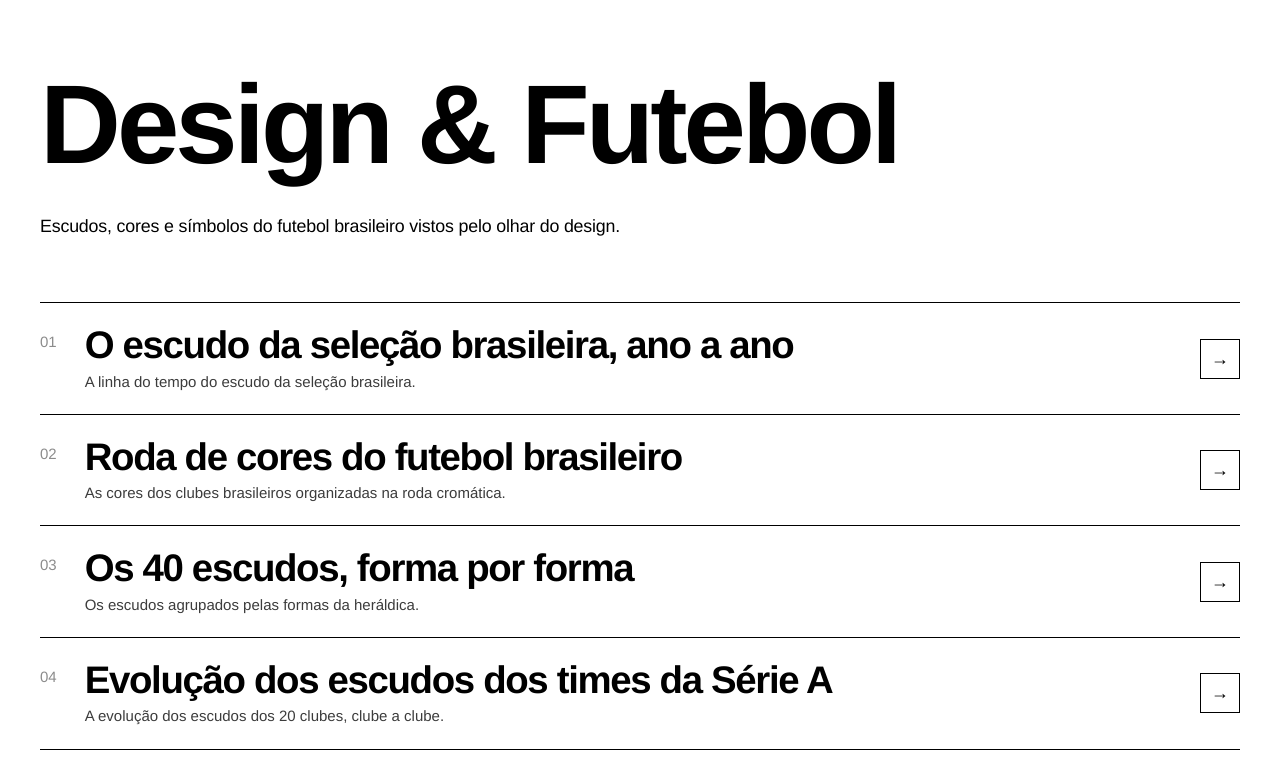
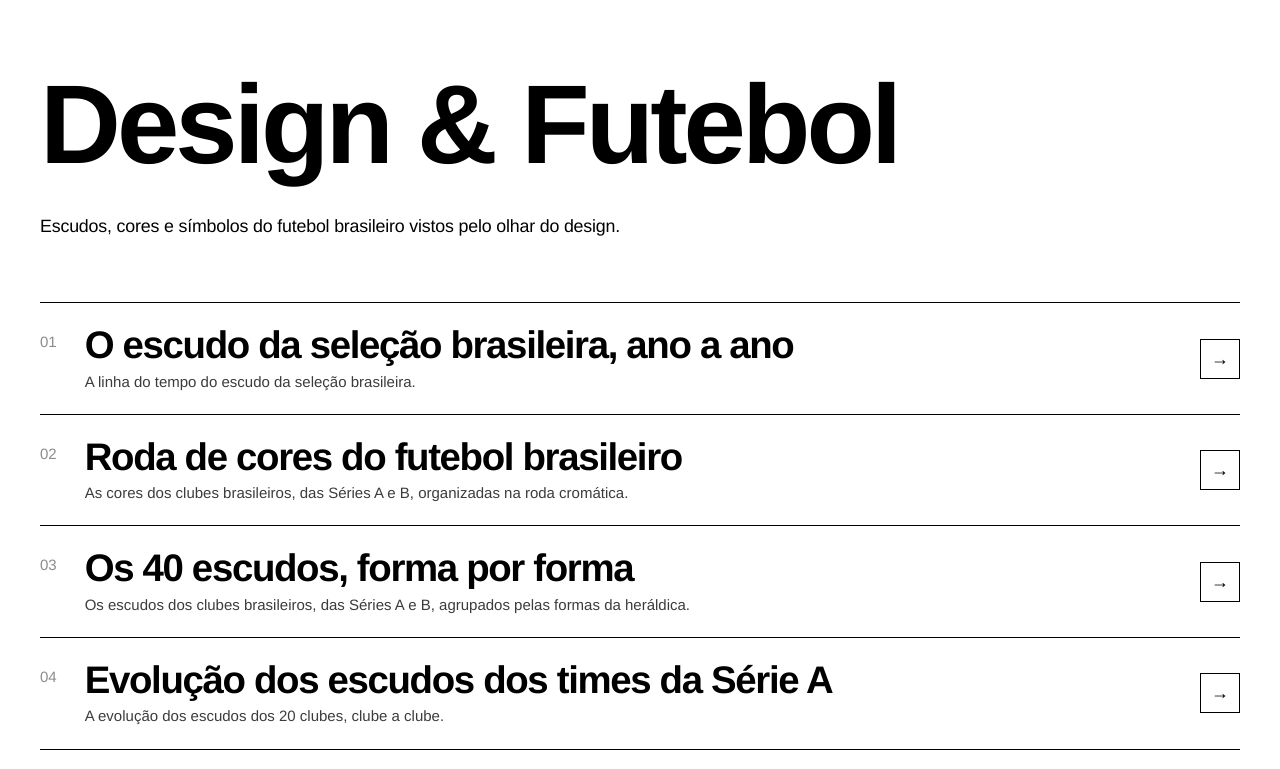
Before and after one commit to hrafael2023/design-futebol, a plain HTML site: page index.html in a window 1280 px wide. Shown: the top 769 px of the page. Drawn offline with Linux system fonts and the light colour scheme.

Commit message:
Inclui as Séries A e B nos subtítulos da roda de cores e dos escudos por forma.
Co-Authored-By: Claude Opus 5.5 <noreply@anthropic.com>

```diff
--- a/index.html
+++ b/index.html
@@ -104,8 +104,8 @@ nav{margin-bottom:64px}
  <nav aria-label="Páginas do projeto">
   <ol>
    <li><a class="card" target="_blank" rel="noopener" href="timeline-escudo-selecao-completo.html"><span class="n">01</span><span class="t"><h2>O escudo da seleção brasileira, ano a ano</h2><p>A linha do tempo do escudo da seleção brasileira.</p></span><span class="go" aria-hidden="true">→</span></a></li>
-   <li><a class="card" target="_blank" rel="noopener" href="roda-de-cores-clubes-completo.html"><span class="n">02</span><span class="t"><h2>Roda de cores do futebol brasileiro</h2><p>As cores dos clubes brasileiros organizadas na roda cromática.</p></span><span class="go" aria-hidden="true">→</span></a></li>
-   <li><a class="card" target="_blank" rel="noopener" href="escudos-por-tipo-heraldico-completo.html"><span class="n">03</span><span class="t"><h2>Os 40 escudos, forma por forma</h2><p>Os escudos agrupados pelas formas da heráldica.</p></span><span class="go" aria-hidden="true">→</span></a></li>
+   <li><a class="card" target="_blank" rel="noopener" href="roda-de-cores-clubes-completo.html"><span class="n">02</span><span class="t"><h2>Roda de cores do futebol brasileiro</h2><p>As cores dos clubes brasileiros, das Séries A e B, organizadas na roda cromática.</p></span><span class="go" aria-hidden="true">→</span></a></li>
+   <li><a class="card" target="_blank" rel="noopener" href="escudos-por-tipo-heraldico-completo.html"><span class="n">03</span><span class="t"><h2>Os 40 escudos, forma por forma</h2><p>Os escudos dos clubes brasileiros, das Séries A e B, agrupados pelas formas da heráldica.</p></span><span class="go" aria-hidden="true">→</span></a></li>
    <li><a class="card" target="_blank" rel="noopener" href="Escudos%20da%20S%C3%A9rie%20A.html"><span class="n">04</span><span class="t"><h2>Evolução dos escudos dos times da Série A</h2><p>A evolução dos escudos dos 20 clubes, clube a clube.</p></span><span class="go" aria-hidden="true">→</span></a></li>
    <li><a class="card" target="_blank" rel="noopener" href="Escudos%20no%20tempo.html"><span class="n">05</span><span class="t"><h2>Os escudos da Série A, ano a ano</h2><p>Os 20 clubes lado a lado, ano a ano, de 1894 até hoje.</p></span><span class="go" aria-hidden="true">→</span></a></li>
   </ol>
```
